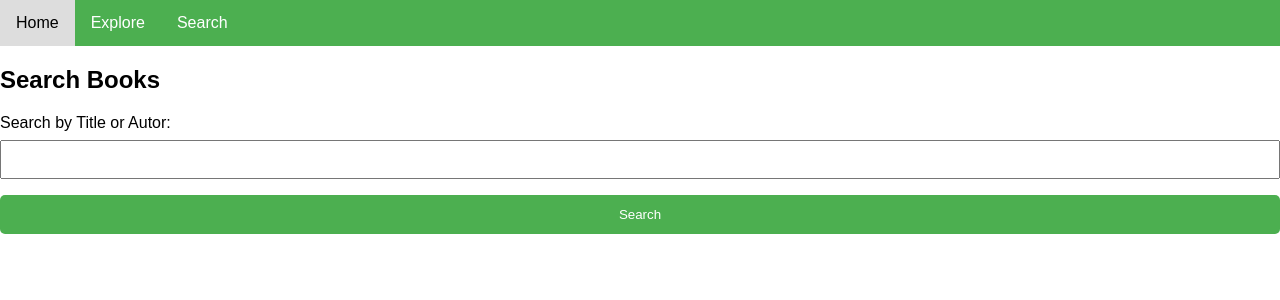
After one commit to smit53/readup, a Flask app: page /search in a window 1280 px wide. The commit adds this page. Shown: the top 300 px of the page. Run offline with Flask 3, Linux system fonts and the light colour scheme.

Commit message:
Added Search functionality

```diff
--- a/app.py
+++ b/app.py
@@ -69,5 +69,20 @@ def book_details(book_id):
         # Redirect to explore page if the book is not found
         return redirect(url_for('explore'))
 
+@app.route('/search')
+def search():
+    return render_template('search.html')
+
+@app.route('/search_results', methods=['GET'])
+def search_results():
+    query = request.args.get('query', '')
+
+    # Perform a search based on the query (customize this based on your needs)
+    cursor.execute('SELECT * FROM books WHERE title LIKE %s OR authors LIKE %s', (f'%{query}%', f'%{query}%'))
+    search_results = cursor.fetchall()
+
+    return render_template('search_results.html', query=query, results=search_results)
+
+
 if __name__ == '__main__':
     app.run(debug=True)
--- a/static/styles.css
+++ b/static/styles.css
@@ -98,9 +98,10 @@ button:hover {
     max-width: 100%;
     height: auto;
 }
+
+.explore-section,
 .login-section,
-.signup-section,
-.explore-section {
+.signup-section {
     max-width: 400px;
     margin: 50px auto;
     padding: 20px;
--- a/templates/base.html
+++ b/templates/base.html
@@ -11,6 +11,7 @@
 <div class="navbar">
     <a href="{{ url_for('index') }}">Home</a>
     <a href="{{ url_for('explore') }}">Explore</a>
+    <a href="{{ url_for('search') }}">Search</a>
 </div>
 
 {% block content %}
--- /dev/null
+++ b/templates/search.html
@@ -0,0 +1,15 @@
+<!-- search.html -->
+{% extends 'base.html' %}
+
+{% block title %}Search - Library Management{% endblock %}
+
+{% block content %}
+<div class="search-section" id="search-books">
+    <h2>Search Books</h2>
+    <form action="{{ url_for('search_results') }}" method="GET">
+        <label for="search_query">Search by Title or Autor:</label>
+        <input type="text" id="search_query" name="query" required>
+        <button type="submit">Search</button>
+    </form>
+</div>
+{% endblock %}
```
Also changed, not shown: templates/search_results.html (added, +23 -0 lines).
